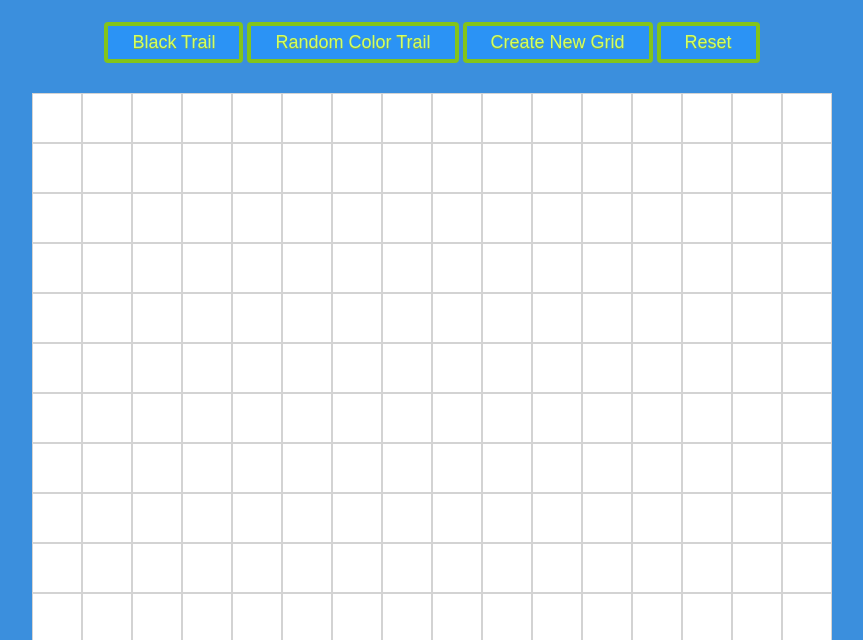
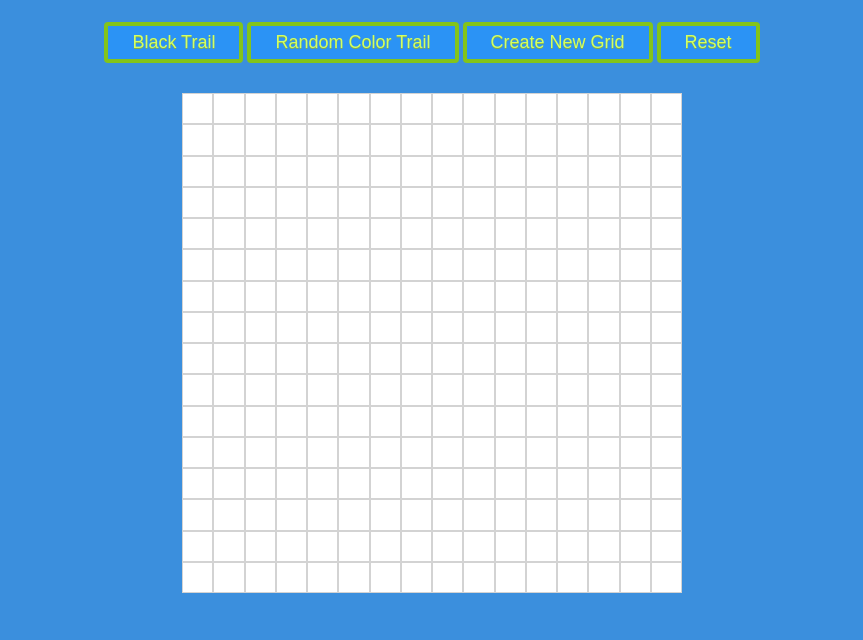
Before and after one commit to joshuamrtz/Etch-a-Sketch-Project, a plain HTML site: page index.html in a window 1280 px wide. Shown: the part 155-795 px from the top of the page, without its empty margins (208-1071 px from the left). Drawn offline with Linux system fonts and the light colour scheme.

Commit message:
Adjusted grid container

```diff
--- a/styles.css
+++ b/styles.css
@@ -38,8 +38,8 @@ button:hover {
     display: grid;
     grid-template-columns: repeat(16, 2fr);
     grid-template-columns: repeat(16, 2fr);
-    height: 800px;
-    width: 800px;
+    height: 500px;
+    width: 500px;
     margin: 0 auto;
     margin-top: 30px;
 }
```
